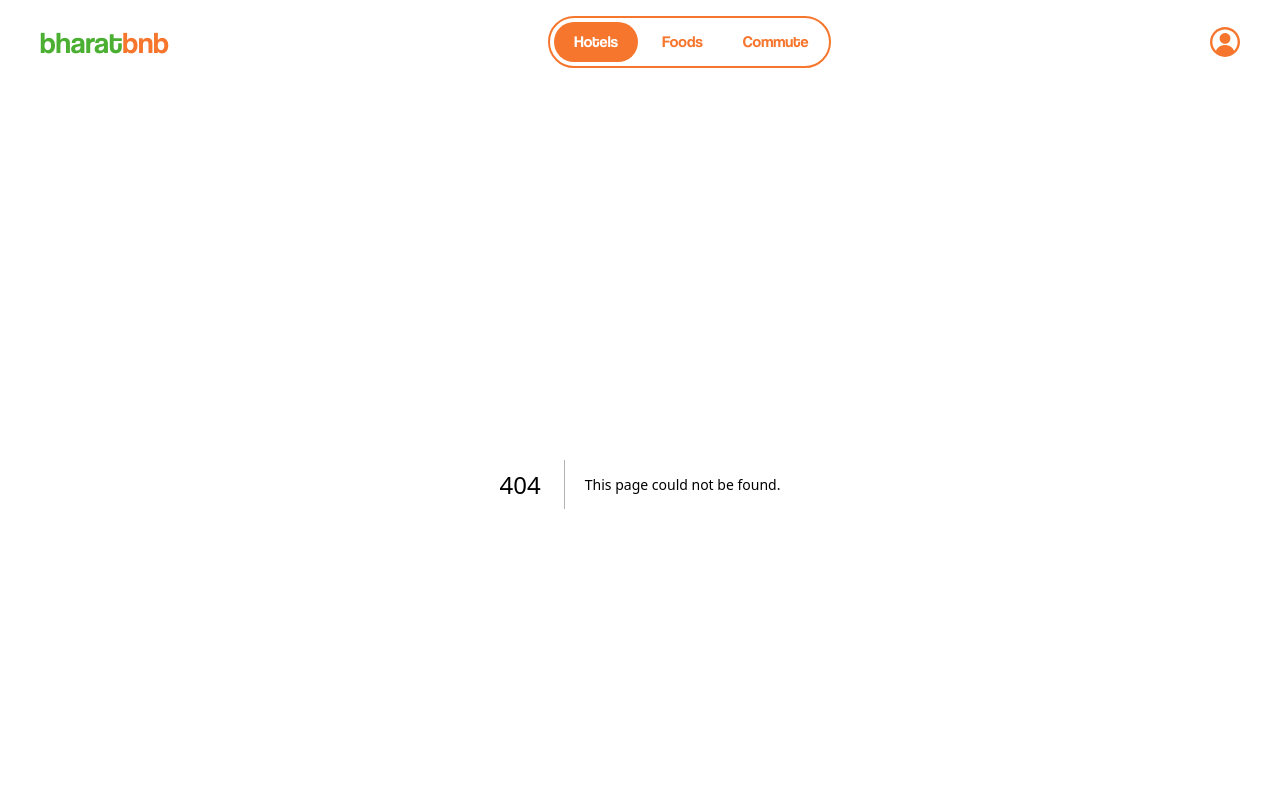
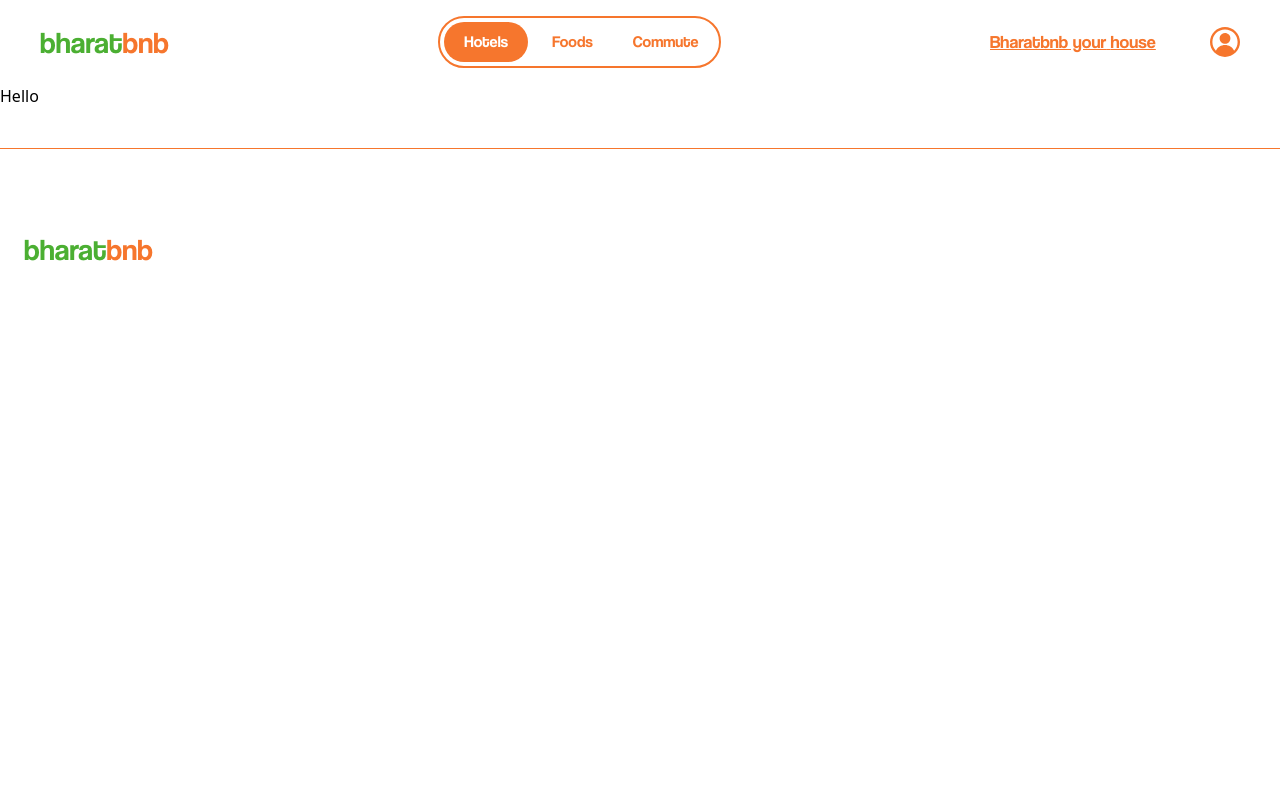
Before and after one commit to gzfs/BharatBNB, a Next.js app: page /register/home in a window 1280 px wide. Before the commit this address had no page. Shown: the top 800 px of the page. Built offline with nearby package versions, Linux system fonts and the light colour scheme.

Commit message:
Refactored Routes

```diff
--- a/app/components/HotelCard.tsx
+++ b/app/components/HotelCard.tsx
@@ -5,7 +5,7 @@ export default function HotelCard({ hotelID }: { hotelID: string }) {
     <div className="font-Coolvetica flex flex-col items-center">
       <div className="relative">
         <div className="absolute"></div>
-        <Link href={`/hotel/${hotelID}`}>
+        <Link href={`/hotels/hotel/${hotelID}`}>
           <img src="/assets/imgs/dummy/Bruh.png" width="250px" />
         </Link>
         <div className="mt-4">
--- a/app/components/Navbar.tsx
+++ b/app/components/Navbar.tsx
@@ -13,6 +13,7 @@ export default function Navbar() {
         <span className="text-[#4BAF32]">bharat</span>
         <span className="text-[#F6762D]">bnb</span>
       </Link>
+      <div className="flex flex-grow justify-around items-center">
         <div className="flex border-2 border-[#F6762D] rounded-full justify-between items-center p-1 text-white transition-colors">
           <div
             className="py-2 px-5 rounded-full cursor-pointer"
@@ -30,6 +31,7 @@ export default function Navbar() {
           >
             Hotels
           </div>
+          <div>
             <div
               className="py-2 px-6 cursor-pointer rounded-full"
               style={{
@@ -38,13 +40,16 @@ export default function Navbar() {
                     ? "#F6762D"
                     : "transparent",
                 color:
-              currentNavSelection === "Foods" ? "white" : "#F6762D",
+                  currentNavSelection === "Foods"
+                    ? "white"
+                    : "#F6762D",
               }}
               onClick={() => {
                 setCurrentNavSelection("Foods");
               }}
             >
               Foods
+            </div>
           </div>
           <div
             className="py-2 px-4 cursor-pointer rounded-full"
@@ -54,7 +59,9 @@ export default function Navbar() {
                   ? "#F6762D"
                   : "transparent",
               color:
-              currentNavSelection === "Commute" ? "white" : "#F6762D",
+                currentNavSelection === "Commute"
+                  ? "white"
+                  : "#F6762D",
             }}
             onClick={() => {
               setCurrentNavSelection("Commute");
@@ -63,7 +70,21 @@ export default function Navbar() {
             Commute
           </div>
         </div>
-      <div>
+      </div>
+      <div className="flex justify-between items-center w-[250px]">
+        <Link
+          href={`/register/${currentNavSelection.toLowerCase()}`}
+          className="text-lg mr-4 text-[#F6762D]"
+        >
+          <u>
+            Bharatbnb your{" "}
+            {currentNavSelection === "Home"
+              ? "house"
+              : currentNavSelection === "Foods"
+              ? "restaurant"
+              : "transport"}
+          </u>
+        </Link>
         <Image
           src="/assets/imgs/icons/user.svg"
           alt="Profile"
--- a/app/hotel/[hotelName]/page.tsx
+++ /dev/null
@@ -1,3 +0,0 @@
-export default function SingleHotel() {
-  return <main>Hello</main>;
-}
--- a/app/hotels/[...locationData]/page.tsx
+++ b/app/hotels/[locationData]/page.tsx
@@ -9,11 +9,13 @@ export default function hotelsBasedOnLocationPage({
 }) {
   return (
     <main>
-      <HotelHeading districtName={params.locationData[1]} />
+      <HotelHeading
+        districtName={params.locationData.split("-")[1]}
+      />
       <p className="py-10 text-4xl font-Coolvetica text-center">
         <span className="text-[#4BAF32]">Explore,</span>{" "}
         <span className="text-[#F6762D]">
-          {capitalizeString(params.locationData[1])
+          {capitalizeString(params.locationData.split("-")[1])
             .split("-")
             .map((seperateString) => {
               return capitalizeString(seperateString);
--- /dev/null
+++ b/app/hotels/hotel/[hotelName]/page.tsx
@@ -0,0 +1,3 @@
+export default function SingleHotelPage() {
+  return <main>Hello</main>;
+}
--- a/app/layout.tsx
+++ b/app/layout.tsx
@@ -16,7 +16,6 @@ export default function RootLayout({
   return (
     <html lang="en">
       <body>
-        {" "}
         <Navbar />
         {children}
         <Footer />
--- a/app/page.tsx
+++ b/app/page.tsx
@@ -63,9 +63,9 @@ export default function Home() {
             href={`/hotels/${selectedState
               ?.toLowerCase()
               ?.split(" ")
-              ?.join("-")}/${selectedDistrict
+              ?.join("")}-${selectedDistrict
               .split(" ")
-              .join("-")
+              .join("")
               .toLowerCase()}`}
             className="px-8 py-3 bg-[#F6762D] text-lg rounded-full text-white w-fit"
           >
--- /dev/null
+++ b/app/register/home/page.tsx
@@ -0,0 +1,3 @@
+export default function HostHome() {
+  return <main>Hello</main>;
+}
```
Also changed, not shown: app/hotels/hotel/[hotelName]/reserve/page.tsx (renamed from app/hotel/[hotelName]/reserve/page.tsx). Lines whose indentation alone changed are shown as unchanged.
